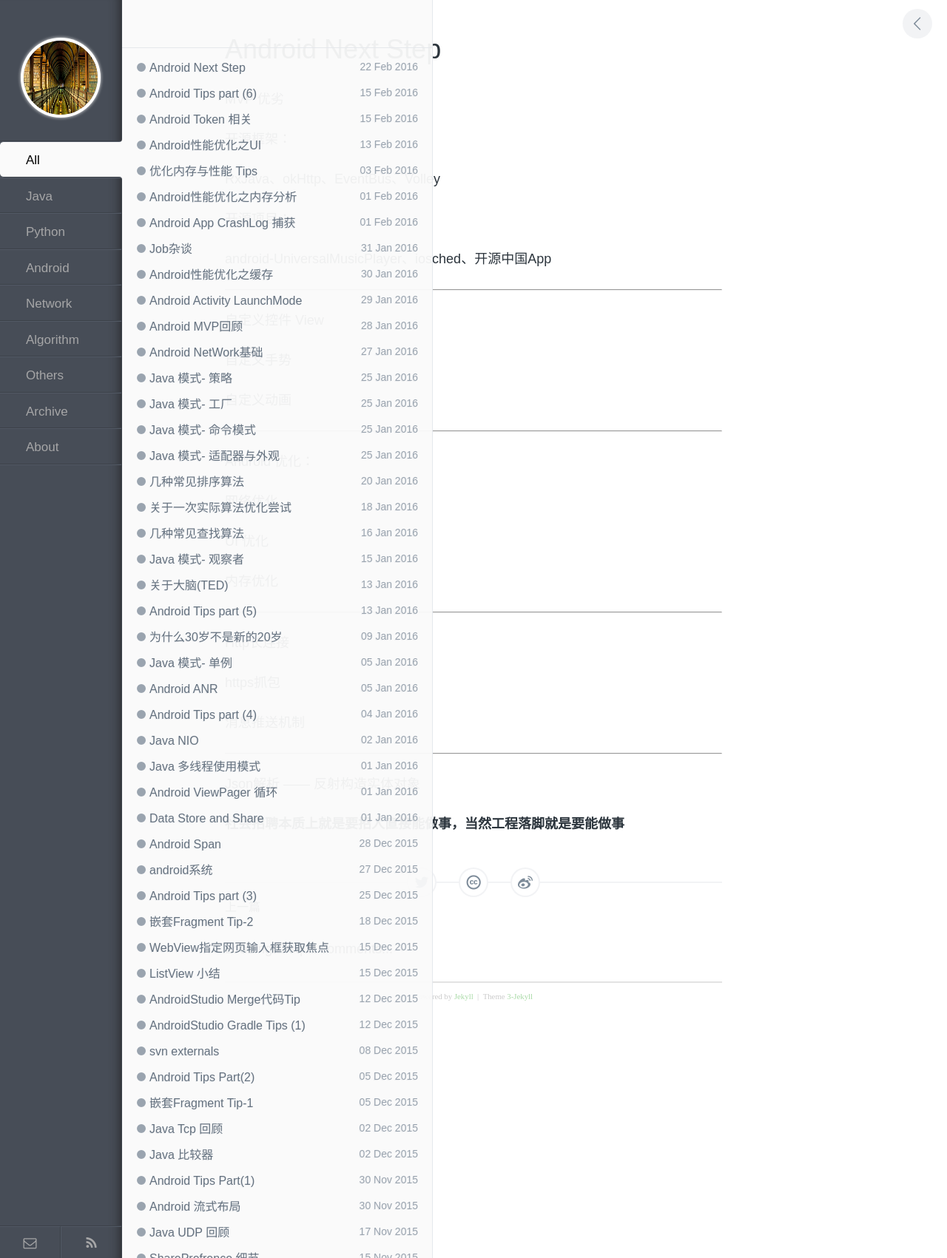
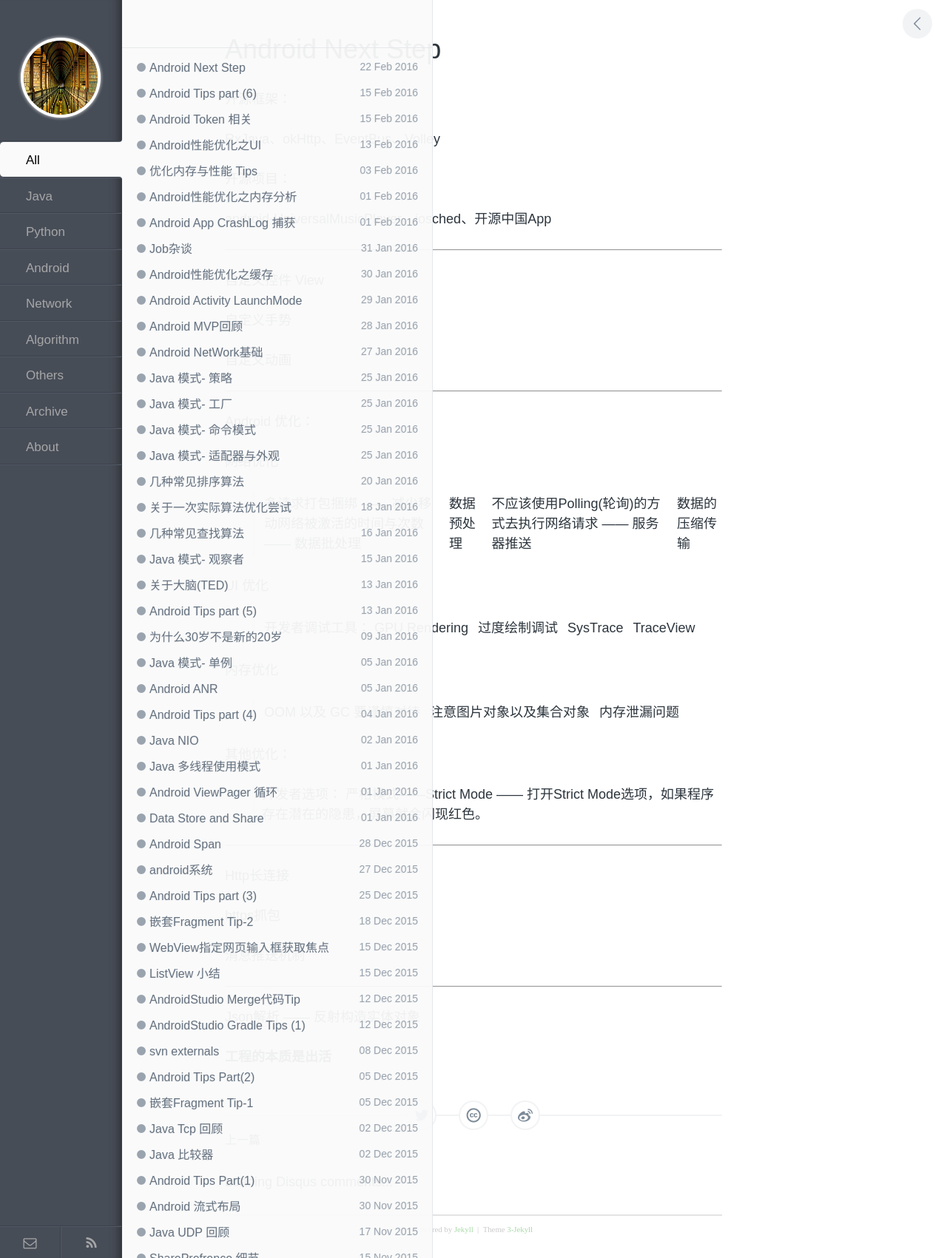
Before and after one commit to enlipan/enlipan.github.io, a Jekyll site: the page built from _posts/2016-02-22-android-tips-next-step.md, in a window 1280 px wide. Shown: the whole page at 74% size. Built offline with Jekyll 4.4.1, drawn with Linux system fonts in a browser that asks for light colours; nearby versions of some CDN libraries; comment, search, counter and statistics services are not loaded.

Commit message:
modify android next step

```diff
--- a/_posts/2016-02-22-android-tips-next-step.md
+++ b/_posts/2016-02-22-android-tips-next-step.md
@@ -3,8 +3,6 @@ layout: post
 title: Android Next Step
 category: android
 ---
-
-MVP 优劣
 
 开源框架：
 
@@ -28,9 +26,22 @@ Android 优化：
 
 网络优化
 
+> 多请求打包捆绑 —— 减少移动网络被激活的时间与次数 —— 数据批处理 || 数据预处理 ||  不应该使用Polling(轮询)的方式去执行网络请求 —— 服务器推送 || 数据的压缩传输
+
+
 UI 优化
 
+> 开发者调试工具： GPU Rendering  || 过度绘制调试 || SysTrace || TraceView
+
+
 内存优化
+
+> OOM 以及 GC 要谨慎对待 || 注意图片对象以及集合对象 || 内存泄漏问题
+
+
+其他优化：
+
+> 开发者选项： 严格模式——Strict Mode —— 打开Strict Mode选项，如果程序存在潜在的隐患，屏幕就会闪现红色。
 
 ---
 
@@ -49,4 +60,4 @@ Json解析 —— 反射构造实体对象
 
 
 
-**社会招聘本质上就是要招人直接能做事，当然工程落脚就是要能做事**
+**工程的本质是出活**
```
